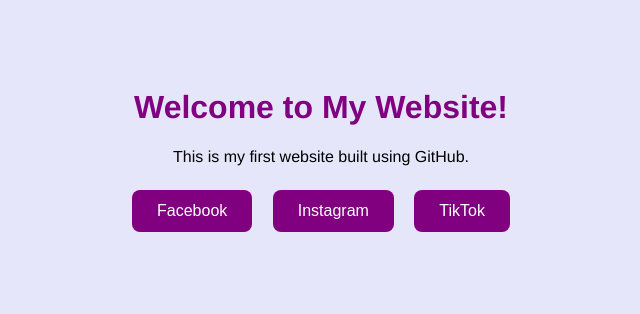
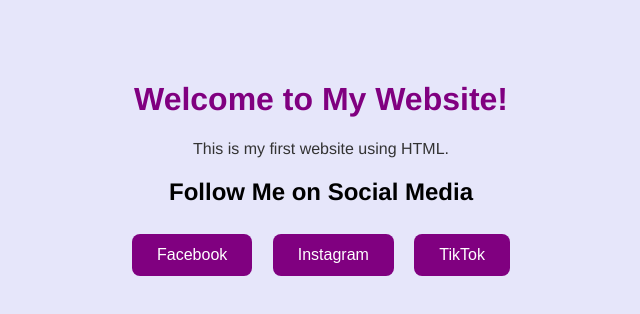
Before and after one commit to k0hleen26/my-website, a plain HTML site: page sample.html in a window 1280 px wide. Shown: the whole page, without its empty margins (319-959 px from the left). Drawn offline with Linux system fonts and the light colour scheme.

Commit message:
Update sample.html

```diff
--- a/sample.html
+++ b/sample.html
@@ -1,18 +1,29 @@
+
 
 <!DOCTYPE html>
-<html>
+<html lang="en">
+
 <head>
+    <meta charset="UTF-8">
+    <meta name="viewport" content="width=device-width, initial-scale=1.0">
+
     <title>My First Website</title>
+
     <style>
         body {
-        font-family: Helvetica;
+            font-family: Helvetica, sans-serif;
             text-align: center;
             background: #E6E6FA;
             padding: 60px;
+            margin: 0;
         }
 
         h1 {
             color: #800080;
+        }
+
+        p {
+            color: #333333;
         }
 
         button {
@@ -30,17 +41,22 @@
             background: #4B0082;
         }
     </style>
+
 </head>
+
 <body>
 
     <h1>Welcome to My Website!</h1>
-    <p>This is my first website built using GitHub.</p>
 
-	<button onclick="window.open('https://www.facebook.com', 	'_blank')">
+    <p>This is my first website using HTML.</p>
+
+    <h2>Follow Me on Social Media</h2>
+
+    <button onclick="window.open('https://www.facebook.com', '_blank')">
         Facebook
     </button>
 
-	<button onclick="window.open('https://www.instagram.com', 	'_blank')">
+    <button onclick="window.open('https://www.instagram.com', '_blank')">
         Instagram
 	</button>
 
```
Lines whose indentation alone changed are shown as unchanged.
